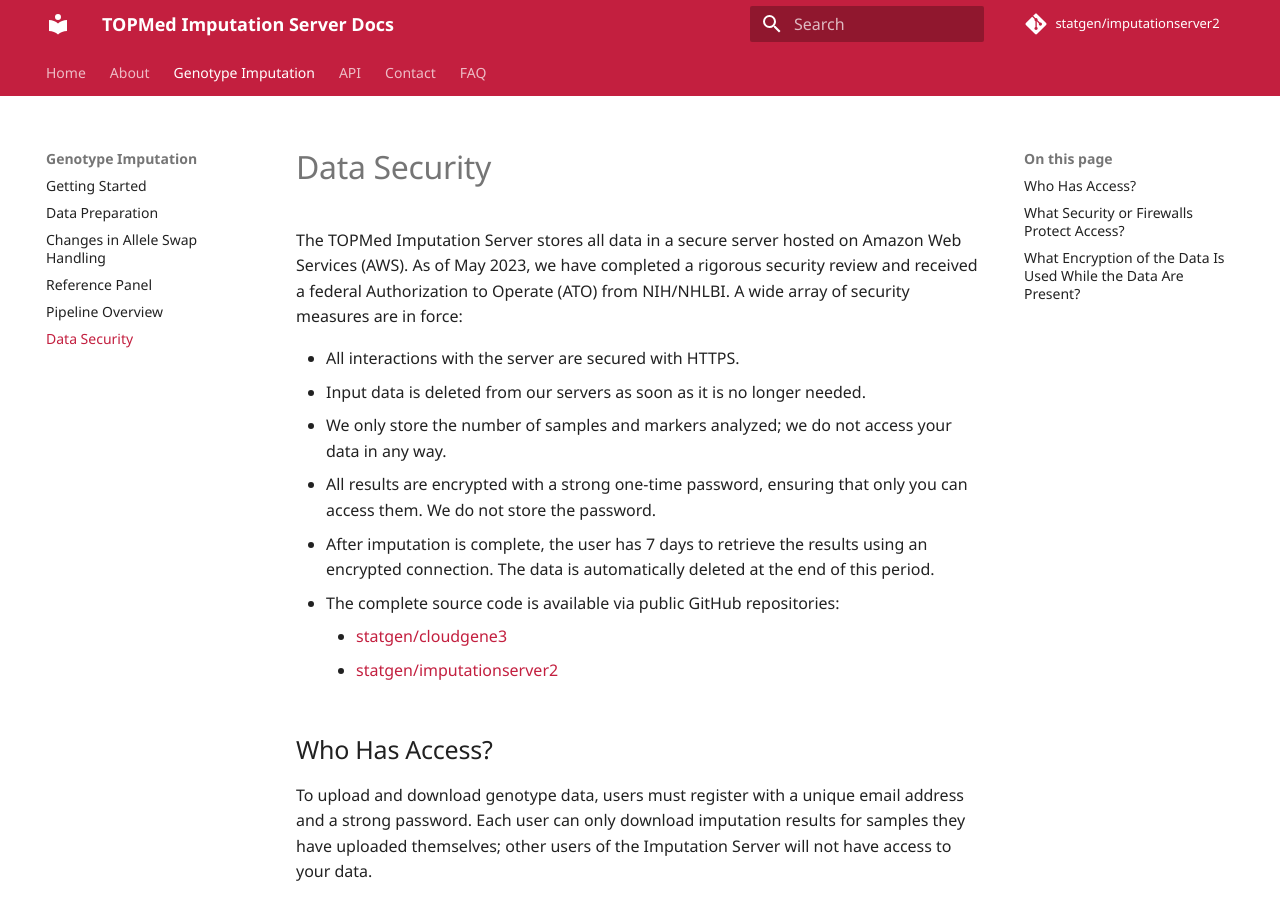
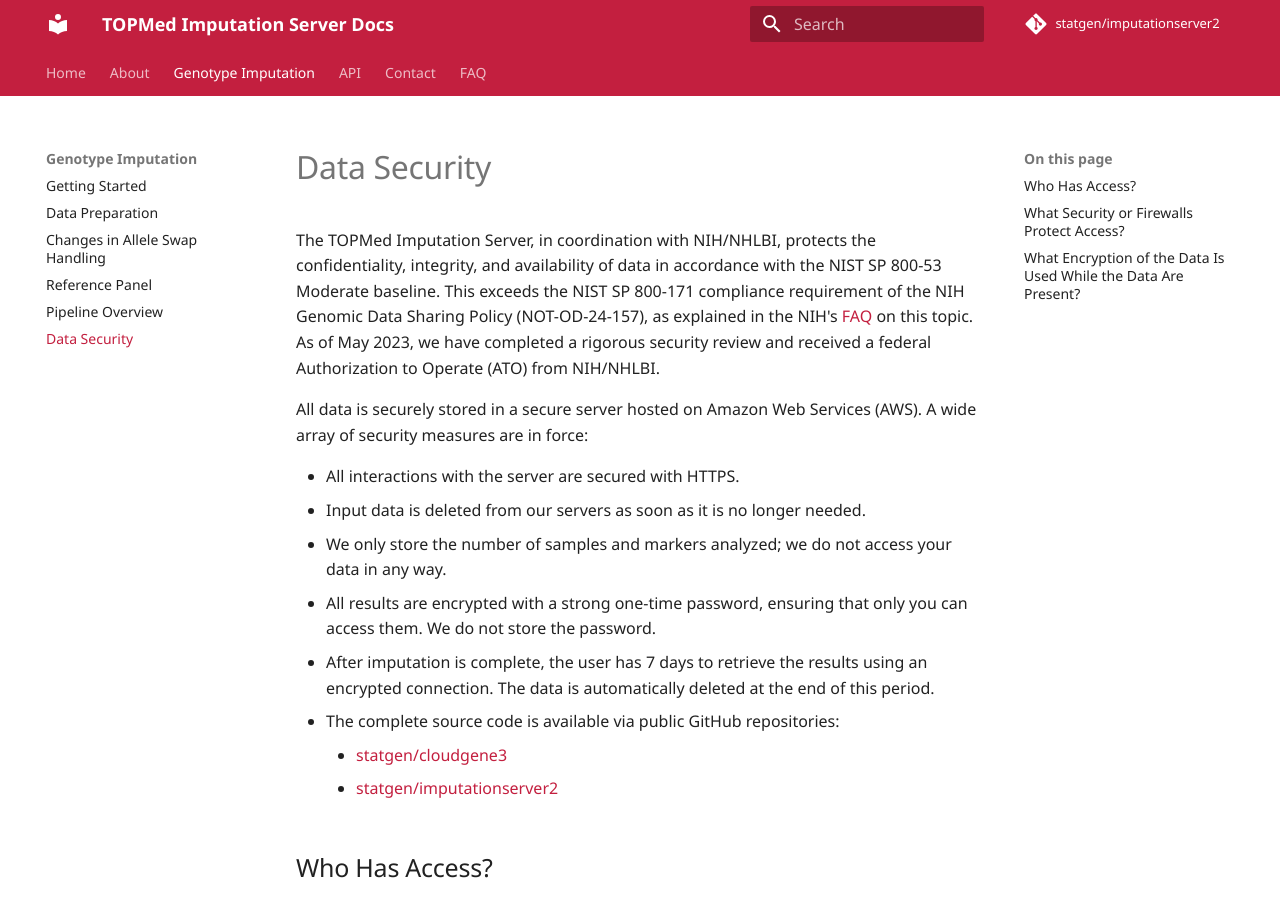
Before and after one commit to statgen/tis-v2-docs, an MkDocs documentation site: the page built from docs/imputation/data-security.md, in a window 1280 px wide and 900 px high. Built offline with MkDocs 1.6.1 and Material for MkDocs 9.7.7, drawn with Linux system fonts in a browser that asks for light colours; some web fonts are replaced; comment, search, counter and statistics services are not loaded.

Commit message:
Update data security docs based on user feedback to clarify that we are certified as complying with NIST SP standards '800-53 Moderate' and '800-171'.

```diff
--- a/docs/imputation/data-security.md
+++ b/docs/imputation/data-security.md
@@ -1,6 +1,8 @@
 # Data Security
 
-The TOPMed Imputation Server stores all data in a secure server hosted on Amazon Web Services (AWS). As of May 2023, we have completed a rigorous security review and received a federal Authorization to Operate (ATO) from NIH/NHLBI. A wide array of security measures are in force:
+The TOPMed Imputation Server, in coordination with NIH/NHLBI, protects the confidentiality, integrity, and availability of data in accordance with the NIST SP 800-53 Moderate baseline. This exceeds the NIST SP 800-171 compliance requirement of the NIH Genomic Data Sharing Policy (NOT-OD-24-157), as explained in the NIH's [FAQ](https://grants.nih.gov/faqs#/genomic-data-sharing-policy.htm?anchor=57430) on this topic. As of May 2023, we have completed a rigorous security review and received a federal Authorization to Operate (ATO) from NIH/NHLBI.
+
+All data is securely stored in a secure server hosted on Amazon Web Services (AWS). A wide array of security measures are in force:
 
 - All interactions with the server are secured with HTTPS.
 - Input data is deleted from our servers as soon as it is no longer needed.
```
